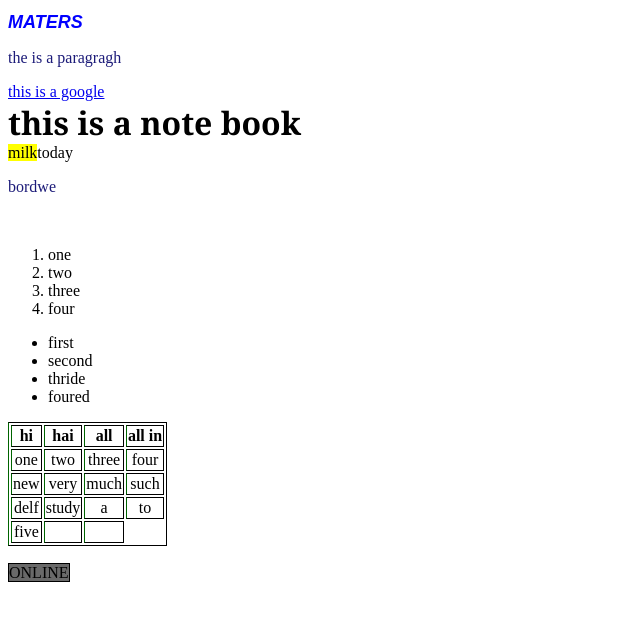
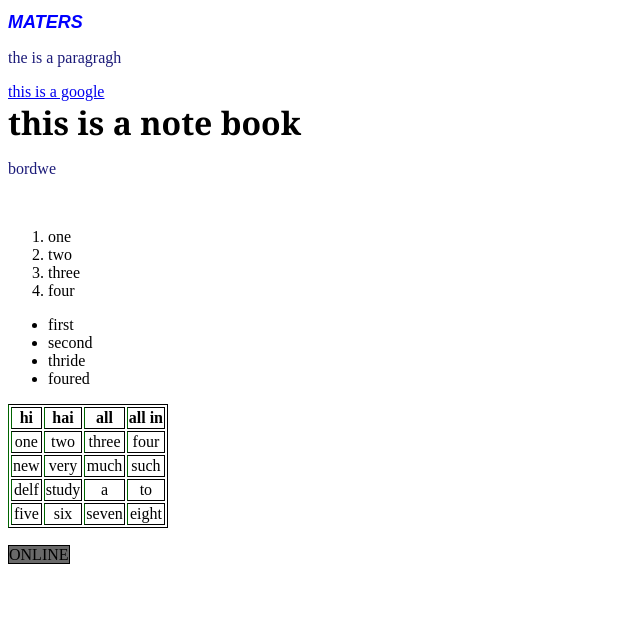
Before and after one commit to chandu123599/html-one, a plain HTML site: page four.html in a window 1280 px wide. Shown: the whole page, without its empty margins (0-640 px from the left). Drawn offline with Linux system fonts and the light colour scheme.

Commit message:
add second

```diff
--- a/four.html
+++ b/four.html
@@ -36,7 +36,6 @@
     <P>the is a paragragh</P>
     <a href="https://www.google.com"target="long">this is a google</a><br>
     <b>this is a note book</b><br>
-    <mark>milk</mark>today<br>
     <p class="p">bordwe</p><br>
     <ol>
         <li>one</li>
@@ -77,8 +76,9 @@
         </tr>
         <tr>
             <td>five</td>
-            <td></td>
-            <td></td>
+            <td>six</td>
+            <td>seven</td>
+            <td>eight</td>
         </tr>
     </table><br>
     <span style="box-sizing: border-box; background-color: dimgrey;border: 1px solid black;">ONLINE</span>
```
